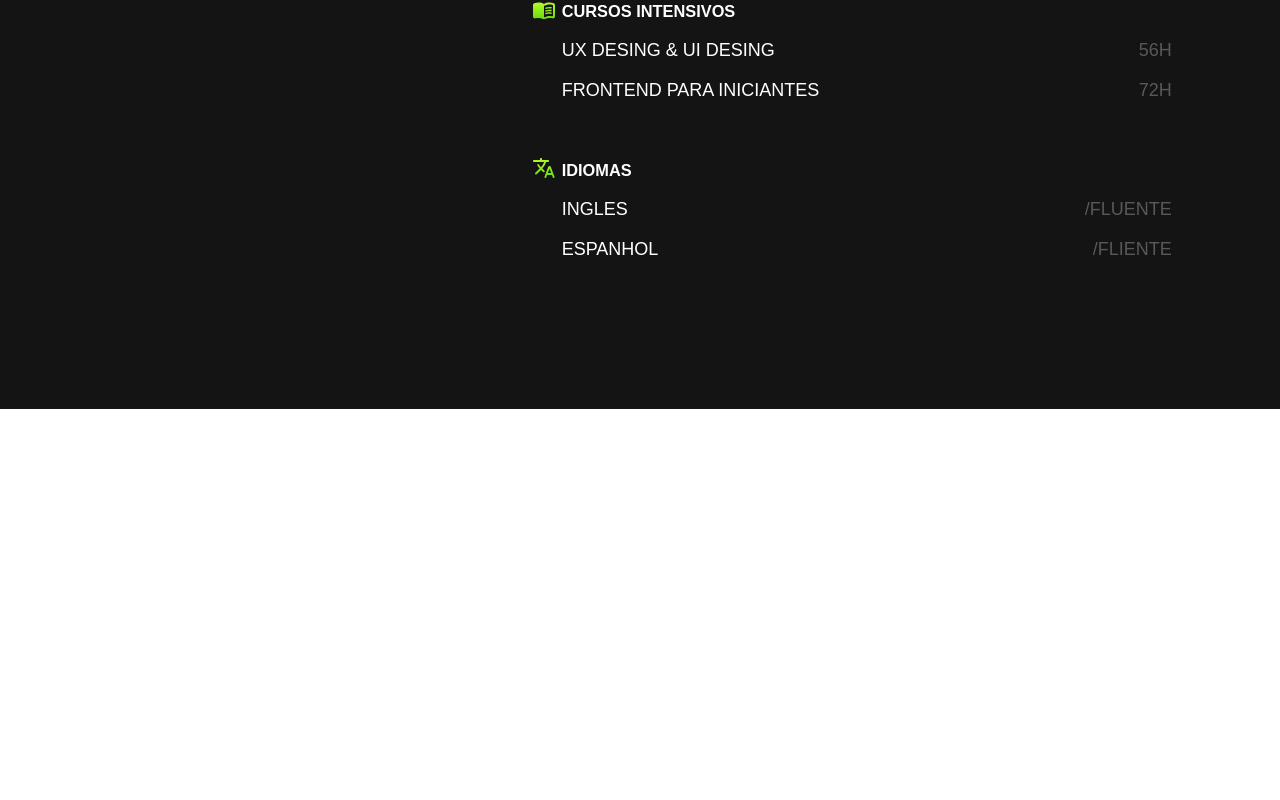
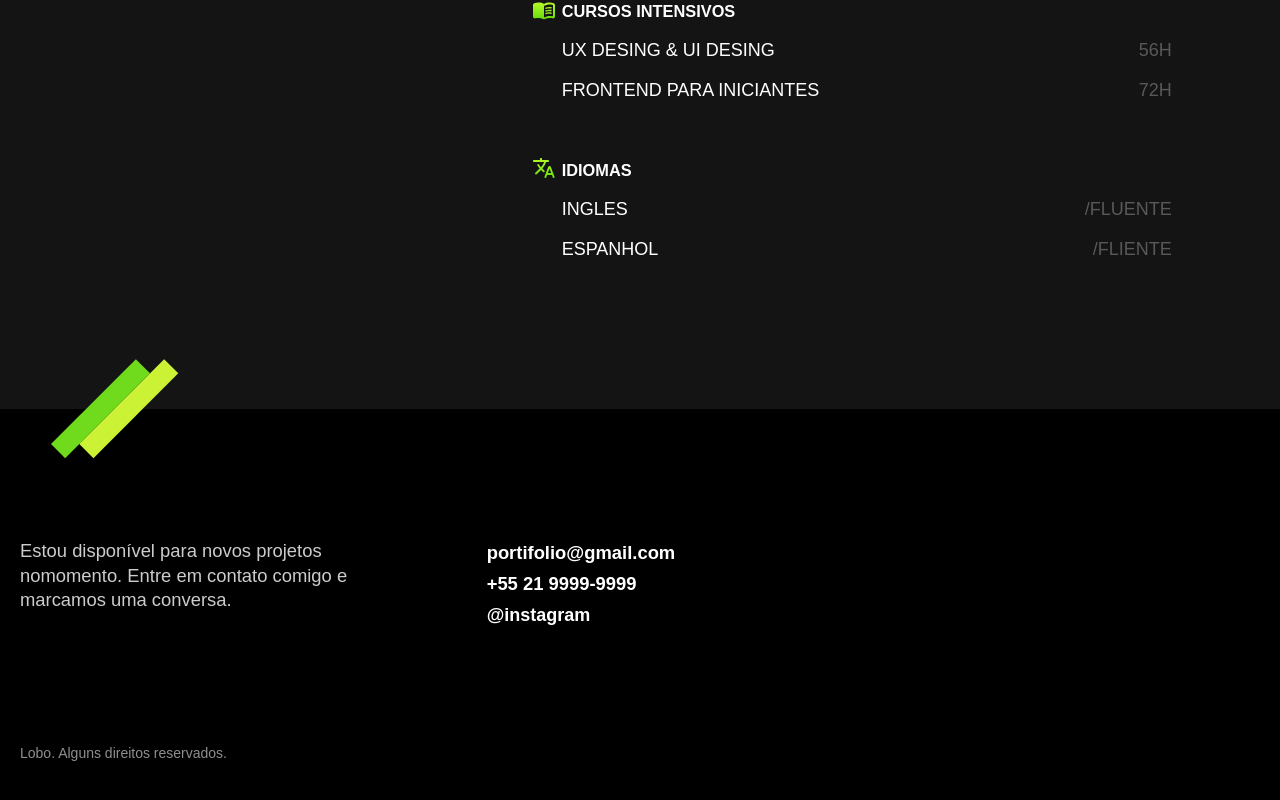
Before and after one commit to RCattoi/portifolio_origamid, a plain HTML site: page index.html in a window 1280 px wide. Shown: the part 2055-2855 px from the top of the page. Before the commit the page ends 2464 px from the top, so only its background shows below. Drawn offline with Linux system fonts and the light colour scheme.

Commit message:
Feat: implementação do footer

```diff
--- a/commitlint.config.js
+++ /dev/null
@@ -1,3 +0,0 @@
-module.exports = {
-  extends: ["@commitlint/config-conventional"],
-};
--- /dev/null
+++ b/css/footer.css
@@ -0,0 +1,38 @@
+.footer {
+  background: black;
+}
+.footer_conteiner {
+  max-width: 1200px;
+  padding: 120px 20px 60px 20px;
+  margin: 0px;
+  display: grid;
+  grid-template-columns: 1fr 2fr;
+  gap: 100px;
+  align-items: center;
+}
+.footer-texto {
+  margin-top: 10px;
+  font-size: 1.15rem;
+  line-height: 1.33;
+  color: #cccccc;
+}
+
+.footer-contato li {
+  font-weight: bold;
+  font-size: 1.15rem;
+  line-height: 1.1;
+  color: #ffffff;
+  margin-top: 10px;
+}
+
+.footer-contato li a {
+  margin-top: 10px;
+  padding: 0px;
+  color: white;
+}
+
+.footer_copy {
+  grid-column: 1 / -1;
+  font-size: 00.875rem;
+  color: #8f8f8f;
+}
--- a/css/formacao.css
+++ b/css/formacao.css
@@ -1,6 +1,7 @@
 .formacao {
   background: #141414;
   color: white;
+  position: relative;
 }
 .formacao .subtitulo {
   color: #000000;
@@ -120,6 +121,16 @@
   display: flex;
   justify-content: space-between;
 }
+.formacao-container::after {
+  content: "";
+  display: block;
+  width: 130px;
+  height: 100px;
+  background: url("../img/detalhe.svg") no-repeat center;
+  position: absolute;
+  bottom: -50px;
+  left: 50px;
+}
 
 @media (max-width: 800px) {
   .formacao-container {
--- a/css/style.css
+++ b/css/style.css
@@ -3,3 +3,4 @@
 @import "./introducao.css";
 @import "./experiencia.css";
 @import "./formacao.css";
+@import "./footer.css";
--- a/index.html
+++ b/index.html
@@ -100,7 +100,6 @@
             <span class="faculdade-instituicao">UFRRJ</span>
           </li>
         </ul>
-
         <div class="formacao-extra">
           <div class="cursos">
             <h3>cursos intensivos</h3>
@@ -109,7 +108,6 @@
               <li>Frontend para iniciantes <span>72h</span></li>
             </ul>
           </div>
-
           <div class="idiomas">
             <h3>idiomas</h3>
             <ul>
@@ -117,13 +115,23 @@
               <li>Espanhol <span>/Fliente</span></li>
             </ul>
           </div>
+        </div>
+      </div>
+  </section>
+  <footer class="footer" id="contato">
+    <div class="footer_conteiner">
+      <p class="footer-texto">Estou disponível para novos projetos nomomento.
+        Entre em contato comigo e marcamos uma conversa.</p>
+      <ul class="footer-contato">
+        <li>portifolio@gmail.com</li>
+        <li>+55 21 9999-9999</li>
+        <li><a href="/">@instagram</a></li>
+      </ul>
+      <p class="footer_copy"> Lobo. Alguns direitos reservados.</p>
 
-        </div>
+    </div>
 
-      </div>
-
-  </section>
-
+  </footer>
 </body>
 
 </html>
```
Also changed, not shown: package.json (deleted, +0 -19 lines), teste.txt (deleted), 2 other files.
